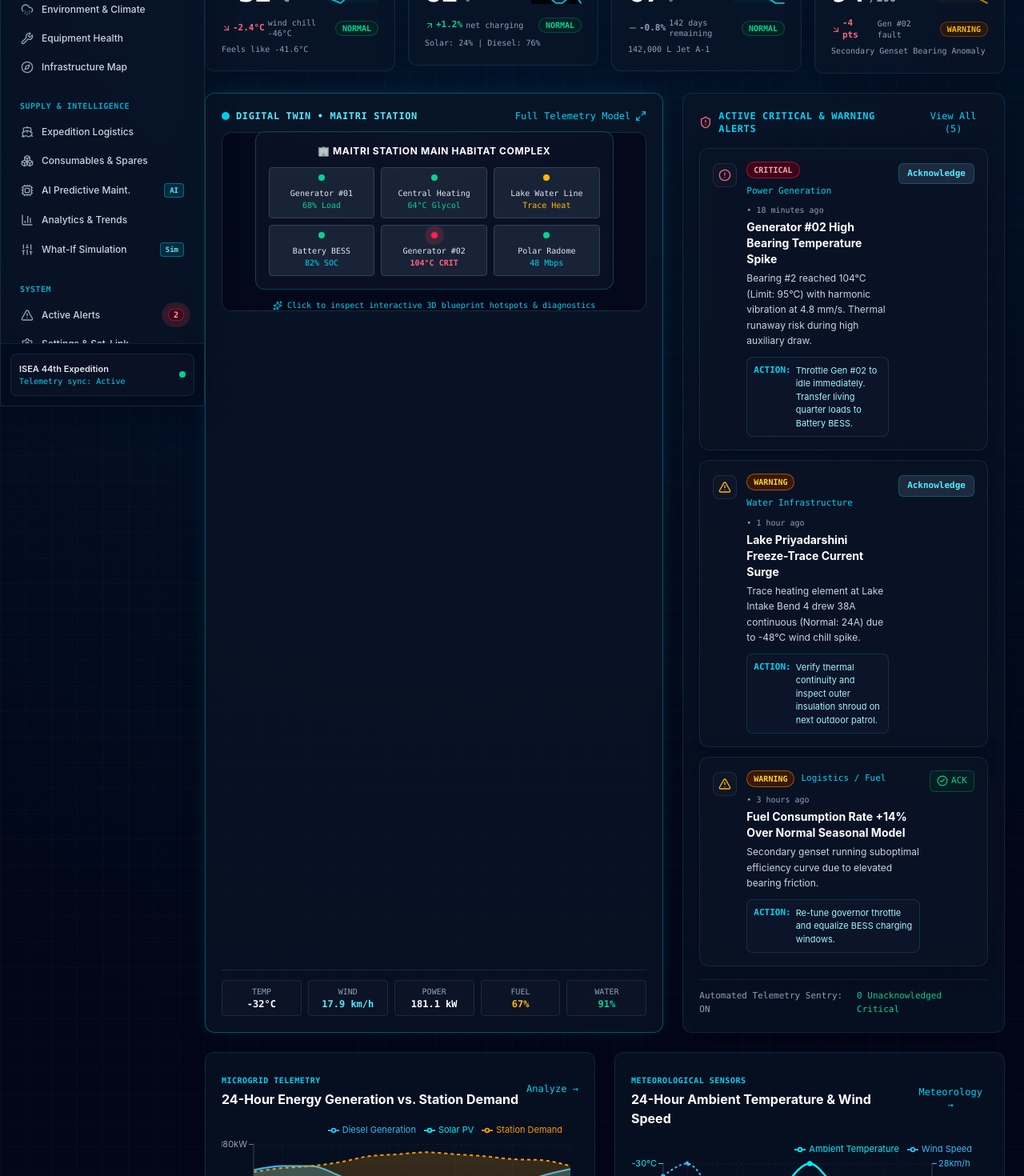
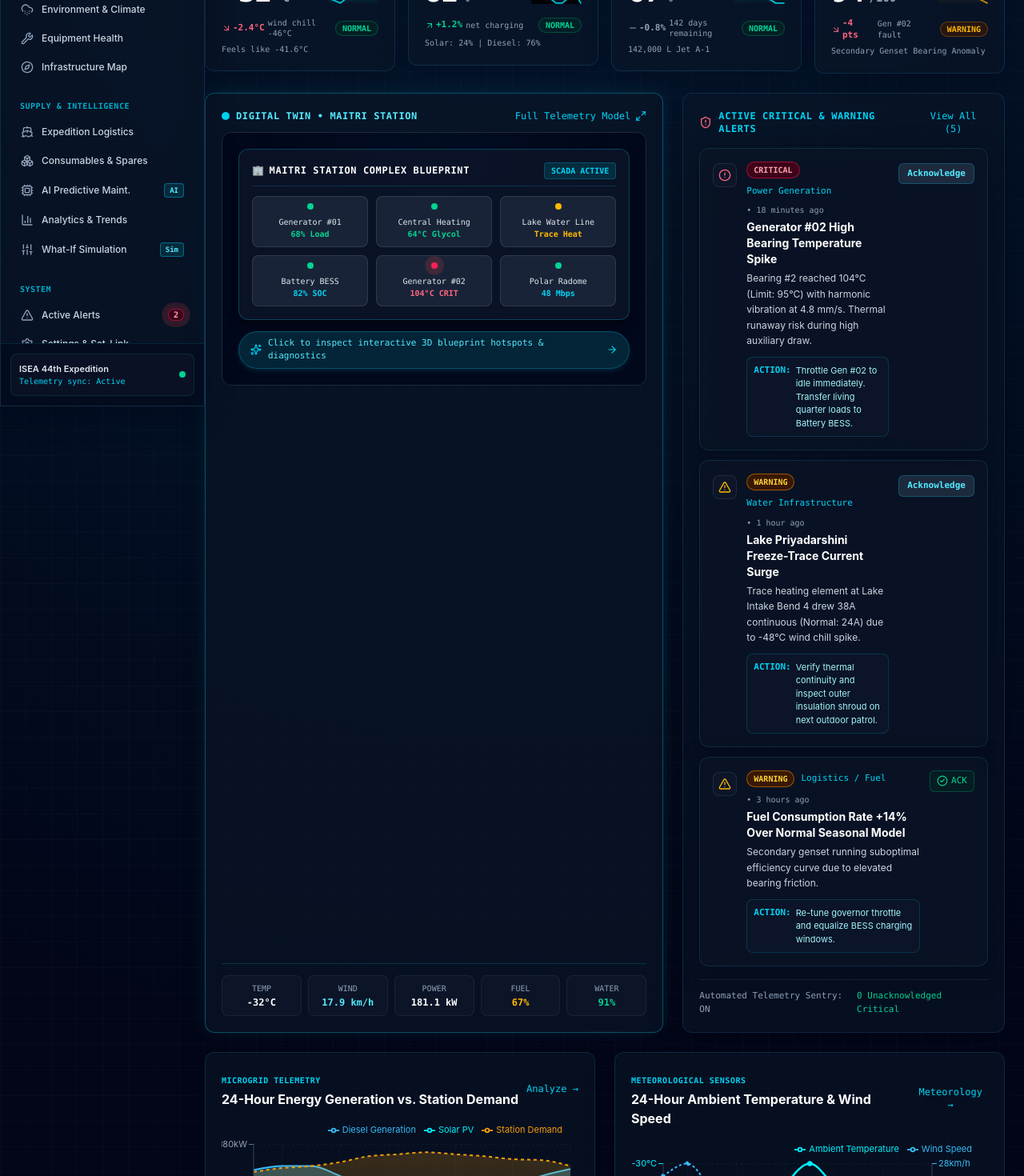
Before and after one commit to codingger/sih, a React (Vite) app in the folder my-react-app/: page / in a window 1280 px wide. Shown: the part 292-1762 px from the top of the page at 80% size. Built offline with nearby package versions, Linux system fonts and the light colour scheme.

Commit message:
fix(ui): eliminate layout overlap in Digital Twin card on Overview dashboard

```diff
--- a/my-react-app/src/pages/Dashboard.jsx
+++ b/my-react-app/src/pages/Dashboard.jsx
@@ -164,86 +164,94 @@ export default function Dashboard({ currentStationId, stationData, onSelectStati
             {/* Graphic Schematic Representation */}
             <div
               onClick={() => navigate(isMaitri ? '/maitri' : '/bharati')}
-              className="w-full h-56 rounded-xl bg-slate-950/70 border border-slate-800 p-4 relative flex flex-col items-center justify-center cursor-pointer group hover:border-cyan-500/50 transition-all"
+              className="w-full rounded-xl bg-slate-950/75 border border-slate-800 hover:border-cyan-500/50 p-4 sm:p-5 relative flex flex-col items-center justify-center gap-3.5 cursor-pointer group transition-all duration-300 overflow-hidden"
             >
               {/* Polar Grid Backdrop */}
               <div className="absolute inset-0 polar-grid opacity-30 pointer-events-none rounded-xl" />
 
               {/* Station Blueprint Wireframe Graphic */}
-              <div className="relative z-10 w-full max-w-md border border-cyan-500/30 rounded-xl p-4 bg-slate-900/60 backdrop-blur-sm group-hover:scale-[1.02] transition-transform">
-                <div className="text-center font-bold text-white text-xs tracking-wider mb-3">
-                  🏢 {station.name.toUpperCase()} MAIN HABITAT COMPLEX
+              <div className="relative z-10 w-full max-w-lg border border-cyan-500/30 rounded-xl p-3.5 sm:p-4 bg-slate-900/70 backdrop-blur-md group-hover:scale-[1.01] transition-transform shadow-lg shadow-black/40">
+                <div className="flex items-center justify-between border-b border-cyan-500/20 pb-2 mb-3">
+                  <div className="flex items-center gap-1.5 font-bold text-white text-xs tracking-wider font-mono">
+                    <span className="text-cyan-400">🏢</span>
+                    <span>{station.name.toUpperCase()} COMPLEX BLUEPRINT</span>
+                  </div>
+                  <span className="text-[10px] font-mono text-cyan-400 px-2 py-0.5 rounded bg-cyan-950/80 border border-cyan-500/30 font-semibold">
+                    SCADA ACTIVE
+                  </span>
                 </div>
 
-                <div className="grid grid-cols-3 gap-2 text-center text-[10px] font-mono">
-                  <div className="p-2 rounded bg-slate-800/80 border border-slate-700">
+                <div className="grid grid-cols-3 gap-2 sm:gap-2.5 text-center text-[10px] font-mono">
+                  <div className="p-2 rounded-lg bg-slate-800/80 border border-slate-700/80 group-hover:border-cyan-500/30 transition-colors">
                     <span className="inline-block w-2 h-2 rounded-full bg-emerald-400 mb-1" />
-                    <div className="text-slate-200">Generator #01</div>
-                    <div className="text-emerald-400">68% Load</div>
+                    <div className="text-slate-200 font-medium">{isMaitri ? 'Generator #01' : 'MAN Genset A'}</div>
+                    <div className="text-emerald-400 font-bold">{isMaitri ? '68% Load' : '58% Load'}</div>
                   </div>
 
-                  <div className="p-2 rounded bg-slate-800/80 border border-slate-700">
+                  <div className="p-2 rounded-lg bg-slate-800/80 border border-slate-700/80 group-hover:border-cyan-500/30 transition-colors">
                     <span className="inline-block w-2 h-2 rounded-full bg-emerald-400 mb-1" />
-                    <div className="text-slate-200">Central Heating</div>
-                    <div className="text-emerald-400">64°C Glycol</div>
+                    <div className="text-slate-200 font-medium">Central Heating</div>
+                    <div className="text-emerald-400 font-bold">64°C Glycol</div>
                   </div>
 
-                  <div className="p-2 rounded bg-slate-800/80 border border-slate-700">
+                  <div className="p-2 rounded-lg bg-slate-800/80 border border-slate-700/80 group-hover:border-amber-500/30 transition-colors">
                     <span className="inline-block w-2 h-2 rounded-full bg-amber-400 mb-1" />
-                    <div className="text-slate-200">{isMaitri ? 'Lake Water Line' : 'SWRO Desal'}</div>
-                    <div className="text-amber-400">{isMaitri ? 'Trace Heat' : '2.8 m³/d'}</div>
+                    <div className="text-slate-200 font-medium">{isMaitri ? 'Lake Water Line' : 'SWRO Desal'}</div>
+                    <div className="text-amber-400 font-bold">{isMaitri ? 'Trace Heat' : '2.8 m³/d'}</div>
                   </div>
 
-                  <div className="p-2 rounded bg-slate-800/80 border border-slate-700">
+                  <div className="p-2 rounded-lg bg-slate-800/80 border border-slate-700/80 group-hover:border-cyan-500/30 transition-colors">
                     <span className="inline-block w-2 h-2 rounded-full bg-emerald-400 mb-1" />
-                    <div className="text-slate-200">Battery BESS</div>
-                    <div className="text-cyan-400">{station.telemetry.batterySOC}% SOC</div>
+                    <div className="text-slate-200 font-medium">Battery BESS</div>
+                    <div className="text-cyan-400 font-bold">{station.telemetry.batterySOC}% SOC</div>
                   </div>
 
-                  <div className="p-2 rounded bg-slate-800/80 border border-slate-700">
+                  <div className="p-2 rounded-lg bg-slate-800/80 border border-slate-700/80 group-hover:border-rose-500/30 transition-colors">
                     <span className={`inline-block w-2 h-2 rounded-full mb-1 ${isMaitri ? 'bg-rose-500 pulse-critical' : 'bg-emerald-400'}`} />
-                    <div className="text-slate-200">Generator #02</div>
-                    <div className={isMaitri ? 'text-rose-400 font-bold' : 'text-emerald-400'}>
-                      {isMaitri ? '104°C CRIT' : 'Standby'}
+                    <div className="text-slate-200 font-medium">{isMaitri ? 'Generator #02' : 'MAN Genset B'}</div>
+                    <div className={isMaitri ? 'text-rose-400 font-bold' : 'text-emerald-400 font-bold'}>
+                      {isMaitri ? '104°C CRIT' : 'Standby Ready'}
                     </div>
                   </div>
 
-                  <div className="p-2 rounded bg-slate-800/80 border border-slate-700">
+                  <div className="p-2 rounded-lg bg-slate-800/80 border border-slate-700/80 group-hover:border-cyan-500/30 transition-colors">
                     <span className="inline-block w-2 h-2 rounded-full bg-emerald-400 mb-1" />
-                    <div className="text-slate-200">Polar Radome</div>
-                    <div className="text-cyan-400">48 Mbps</div>
+                    <div className="text-slate-200 font-medium">{isMaitri ? 'Polar Radome' : 'Wind Turbine'}</div>
+                    <div className="text-cyan-400 font-bold">{isMaitri ? '48 Mbps' : '38 kW WTG'}</div>
                   </div>
                 </div>
               </div>
 
-              <div className="text-[10px] text-cyan-400 font-mono mt-3 flex items-center gap-1.5">
-                <Sparkles className="w-3 h-3" />
+              {/* Action Button Pill */}
+              <div className="relative z-10 flex items-center gap-2 px-3.5 py-1.5 rounded-full bg-cyan-950/70 border border-cyan-500/30 text-cyan-300 text-[11px] font-mono group-hover:bg-cyan-900/60 group-hover:border-cyan-400 group-hover:text-white transition-all shadow-md shadow-cyan-950/50">
+                <Sparkles className="w-3.5 h-3.5 text-cyan-400 animate-pulse shrink-0" />
                 <span>Click to inspect interactive 3D blueprint hotspots & diagnostics</span>
+                <ArrowRight className="w-3.5 h-3.5 text-cyan-400 group-hover:translate-x-1 transition-transform shrink-0" />
               </div>
             </div>
           </div>
 
           {/* Live Readout Strip */}
-          <div className="grid grid-cols-2 sm:grid-cols-5 gap-2 mt-4 pt-3 border-t border-cyan-500/20 text-center font-mono">
-            <div className="p-1.5 rounded bg-slate-900/60 border border-slate-800">
-              <div className="text-[10px] text-slate-400">TEMP</div>
-              <div className="text-xs font-bold text-white">{station.telemetry.temperature}°C</div>
+          <div className="grid grid-cols-2 sm:grid-cols-5 gap-2 mt-4 pt-3.5 border-t border-cyan-500/20 text-center font-mono">
+            <div className="p-2 rounded-lg bg-slate-900/70 border border-slate-800/80">
+              <div className="text-[10px] text-slate-400 font-medium">TEMP</div>
+              <div className="text-xs font-bold text-white mt-0.5">{station.telemetry.temperature}°C</div>
             </div>
-            <div className="p-1.5 rounded bg-slate-900/60 border border-slate-800">
-              <div className="text-[10px] text-slate-400">WIND</div>
-              <div className="text-xs font-bold text-cyan-300">{station.telemetry.windSpeed} km/h</div>
+            <div className="p-2 rounded-lg bg-slate-900/70 border border-slate-800/80">
+              <div className="text-[10px] text-slate-400 font-medium">WIND</div>
+              <div className="text-xs font-bold text-cyan-300 mt-0.5">{station.telemetry.windSpeed} km/h</div>
             </div>
-            <div className="p-1.5 rounded bg-slate-900/60 border border-slate-800">
-              <div className="text-[10px] text-slate-400">POWER</div>
-              <div className="text-xs font-bold text-white">{station.telemetry.powerGeneration} kW</div>
+            <div className="p-2 rounded-lg bg-slate-900/70 border border-slate-800/80">
+              <div className="text-[10px] text-slate-400 font-medium">POWER</div>
+              <div className="text-xs font-bold text-white mt-0.5">{station.telemetry.powerGeneration} kW</div>
             </div>
-            <div className="p-1.5 rounded bg-slate-900/60 border border-slate-800">
-              <div className="text-[10px] text-slate-400">FUEL</div>
-              <div className="text-xs font-bold text-amber-400">{station.telemetry.fuelLevel}%</div>
+            <div className="p-2 rounded-lg bg-slate-900/70 border border-slate-800/80">
+              <div className="text-[10px] text-slate-400 font-medium">FUEL</div>
+              <div className="text-xs font-bold text-amber-400 mt-0.5">{station.telemetry.fuelLevel}%</div>
             </div>
-            <div className="p-1.5 rounded bg-slate-900/60 border border-slate-800 col-span-2 sm:col-span-1">
-              <div className="text-[10px] text-slate-400">WATER</div>
-              <div className="text-xs font-bold text-emerald-400">{station.telemetry.waterReserve}%</div>
+            <div className="p-2 rounded-lg bg-slate-900/70 border border-slate-800/80 col-span-2 sm:col-span-1">
+              <div className="text-[10px] text-slate-400 font-medium">WATER</div>
+              <div className="text-xs font-bold text-emerald-400 mt-0.5">{station.telemetry.waterReserve}%</div>
             </div>
           </div>
         </div>
```
